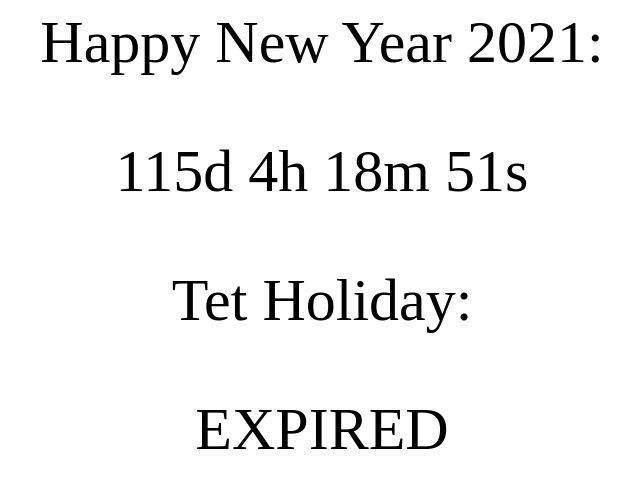
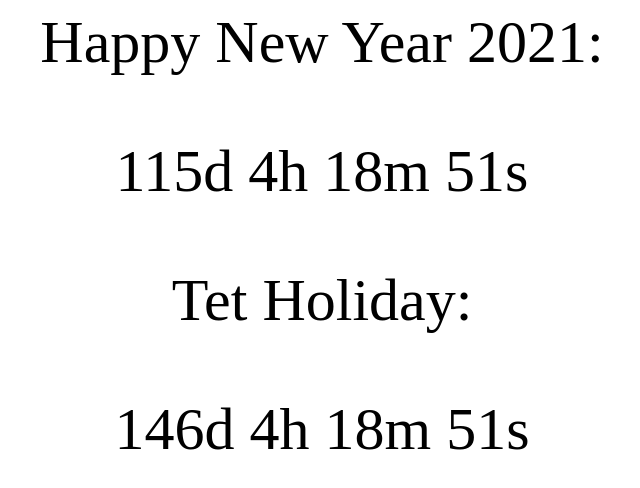
Before and after one commit to bisofts/tet, a plain HTML site: page index.html in a window 1280 px wide. Shown: the whole page, without its empty margins (318-958 px from the left). Drawn offline with Linux system fonts and the light colour scheme.

Commit message:
Update index.html

```diff
--- a/index.html
+++ b/index.html
@@ -47,7 +47,7 @@ function cutdown(divName, expired){
   }, 1000);
 }
 cutdown("app1","Jan 1, 2022 00:00:00");
-cutdown("app2","Feb 1, 2021 00:00:00");
+cutdown("app2","Feb 1, 2022 00:00:00");
 </script>
 
 </body>
```
